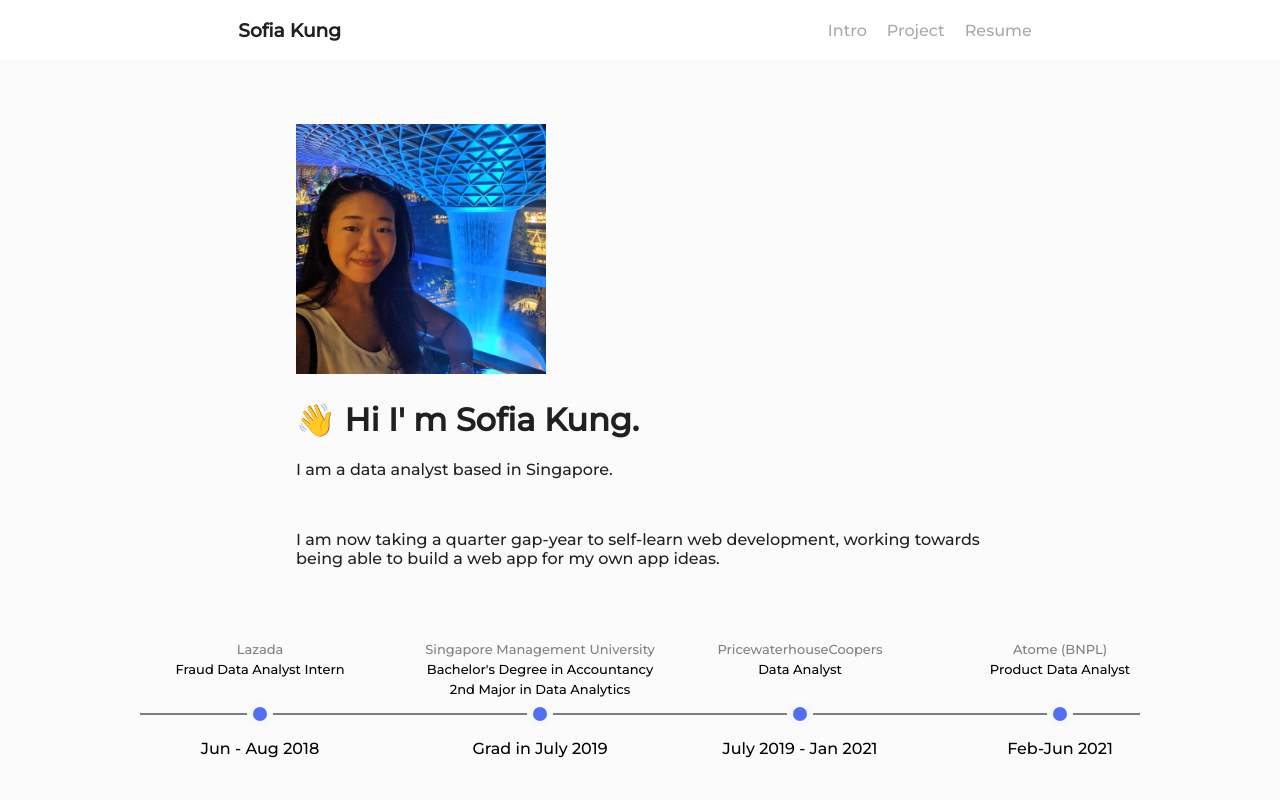
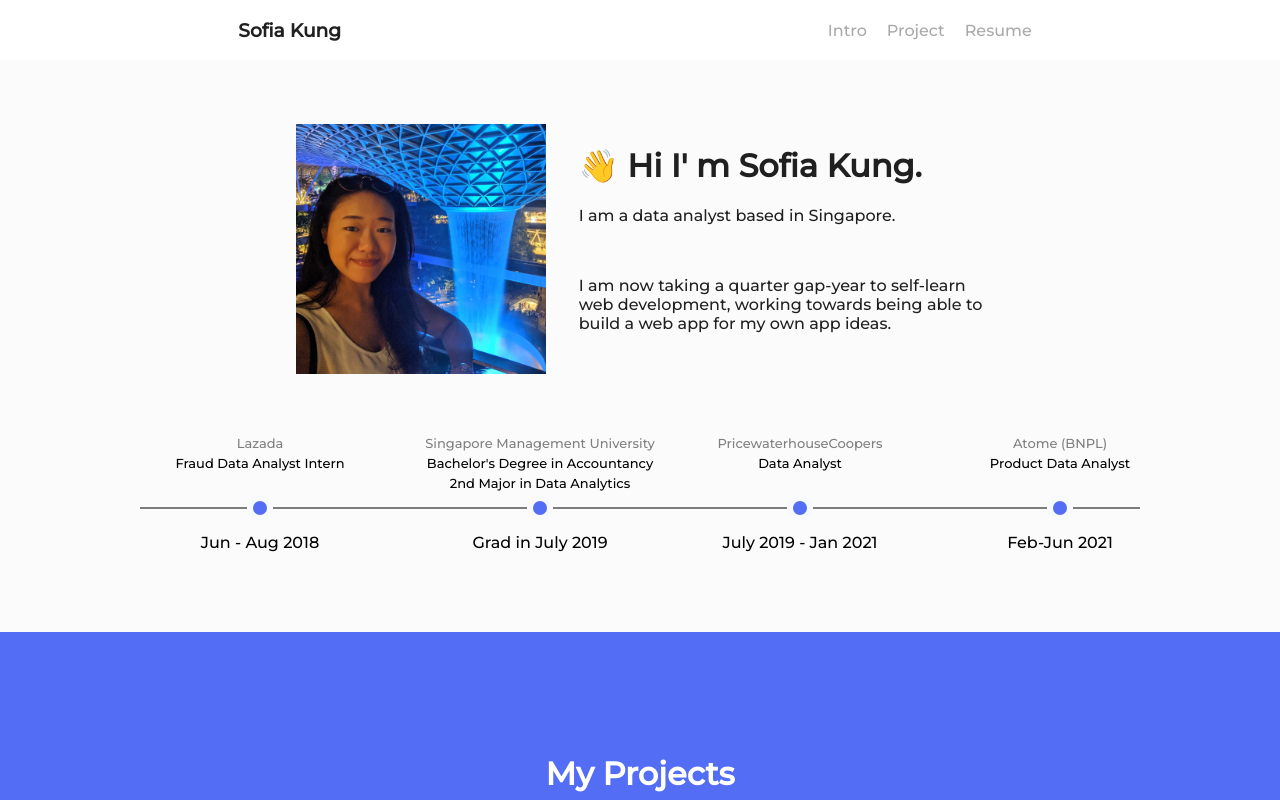
Before and after one commit to SofiaKung/sofiakung.github.io, a React (Create React App) app: page / in a window 1280 px wide. Shown: the top 800 px of the page. Built offline with nearby package versions, Linux system fonts and the light colour scheme.

Commit message:
fixed intro section to be on the same line

```diff
--- a/src/components/Intro/Intro.css
+++ b/src/components/Intro/Intro.css
@@ -17,11 +17,12 @@
   width: 250px;
 }
 .intro-p1 {
+  width: 20%;
   flex-grow: 1;
 }
 
 .intro-p2 {
-  width: 500px;
+  width: 40%;
   flex-grow: 2;
 }
 
```
